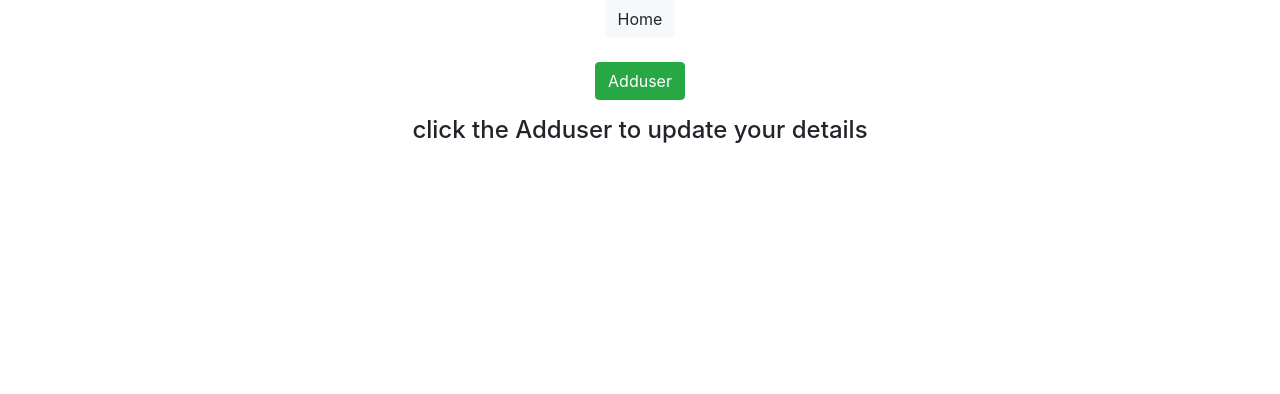
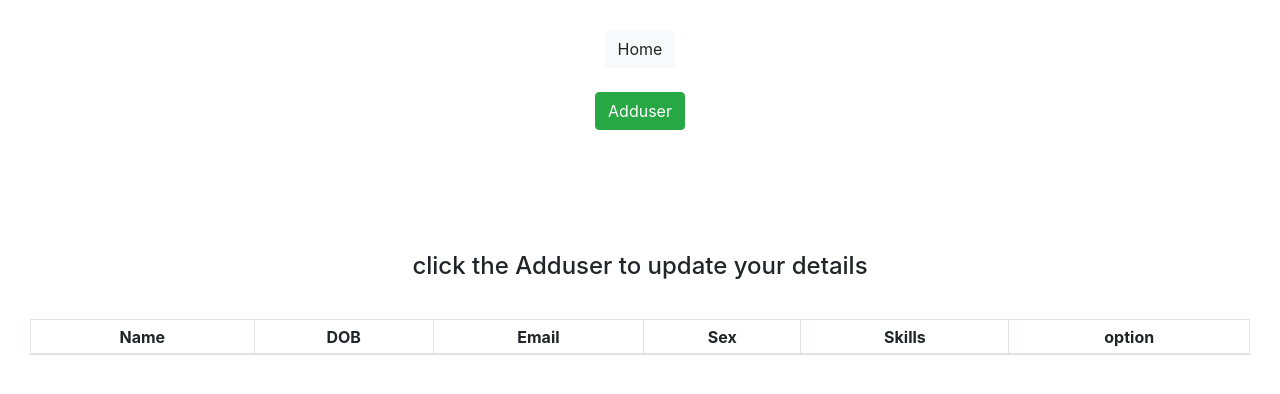
Before and after one commit to premani333/react-training, a React (Create React App) app: page / in a window 1280 px wide. Shown: the top 394 px of the page. Built offline with nearby package versions, Linux system fonts and the light colour scheme.

Commit message:
add edit,delete button & edit button function

```diff
--- a/src/App.css
+++ b/src/App.css
@@ -29,7 +29,7 @@
 
 ul {
   list-style-type: none;
-  padding: 0;
+  padding: 30px;
 }
 
 .menu ul {
@@ -50,3 +50,7 @@ ul {
   color: #fff;
   display: block;
 }
+.container{
+  background-color: aqua;
+  padding: 20px;
+}
--- a/src/practice/form.js
+++ b/src/practice/form.js
@@ -37,15 +37,22 @@ class form extends React.Component {
     };
 
     submit() {
-        localStorage.setItem('formsData', JSON.stringify([{...this.state}]));
 
+    let setvalue= JSON.parse(localStorage.getItem('formsData'));
+
+     if (setvalue && setvalue.length){
+         setvalue.push(this.state);
+     }else{
+         setvalue=[this.state]
+     }
+     localStorage.setItem('formsData', JSON.stringify(setvalue));
     }
+
 
     render() {
         return (
             <div  >
-                <Form>
-
+                    <Form>
                         <FormGroup >
                             <Label sm={14}>
                                 <b>Name</b>
@@ -87,11 +94,10 @@ class form extends React.Component {
                     <label className="radio">
 
                                     <input type="radio"
-                                        name="sex"
-
-                                        value="male"
-                                        checked={this.state.sex === "male"}
-                                        onChange={e => this.handlechange(e)} />male
+                                     name="sex"
+                                     value="male"
+                                     checked={this.state.sex === "male"}
+                                     onChange={e => this.handlechange(e)} />male
 
                             </label>
                             <label>
--- a/src/practice/formlink.js
+++ b/src/practice/formlink.js
@@ -22,6 +22,14 @@ export default class Commentlist extends React.Component {
 
     };
 
+    onEdit = (i) => () =>{
+
+    const data = JSON.parse(localStorage.getItem('formsData'));
+    console.log({i, data, dddddddddddddddddd: data[i]});
+
+    this.setState({fields: data[i]})
+    }
+
     render() {
         return (
             <Router>
@@ -37,27 +45,24 @@ export default class Commentlist extends React.Component {
                                     Adduser
                                </Link>
                             </li>
-                             <Getlocal />
-
                         </ul>
                         <ul></ul>
                     </nav>
                     <Switch>
                         <Route path="/adduser">
-
                             <Adduser />
-
                         </Route>
                         <Route path='/'>
                             <Home />
                         </Route>
-
                     </Switch>
-
+                     <Getlocal onEdit={this.onEdit} onDelete={()=>()=>{}} />
                 </div>
             </Router>
         );
+
     }
+
 }
 
 
--- a/src/practice/getlocal.js
+++ b/src/practice/getlocal.js
@@ -1,13 +1,50 @@
 import React from 'react';
+import {Table} from 'react-bootstrap';
 
 
 
-export default function(){
+export default function({onEdit, onDelete}){
     const data = JSON.parse(localStorage.getItem('formsData'));
 
     if(data && !data.length) return null;
 
-    return data && data.map((p) => <p>{p.name}</p>
 
-)
+    return (
+  <ul>
+    <li>
+
+    <Table striped bordered hover size="sm">
+    <thead>
+    <tr>
+        <th>Name</th>
+        <th>DOB</th>
+        <th>Email</th>
+        <th>Sex</th>
+        <th>Skills</th>
+        <th>option</th>
+</tr></thead>
+{data && data.map((p, index) =>
+<tbody>
+<tr>
+    <td>{p.name}</td>
+    <td>{p.dob}</td>
+    <td>{p.email}</td>
+    <td>{p.sex}</td>
+    <td>{p.skills}</td>
+    <td>
+      <button type="button" className="btn btn-info" onClick={onEdit(index)} >edit</button>
+      <button type="button" className="btn btn-danger" onDelete={onDelete(index)}>delete</button>
+    </td>
+
+    </tr></tbody>)}
+
+    </Table>
+</li>
+  </ul>
+    )
+
 }
+function edit(){
+
+
+}
```
